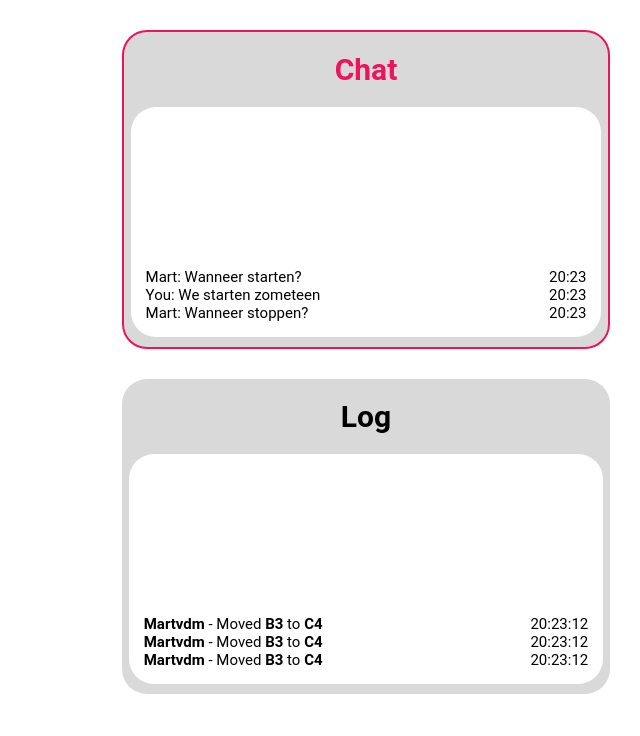
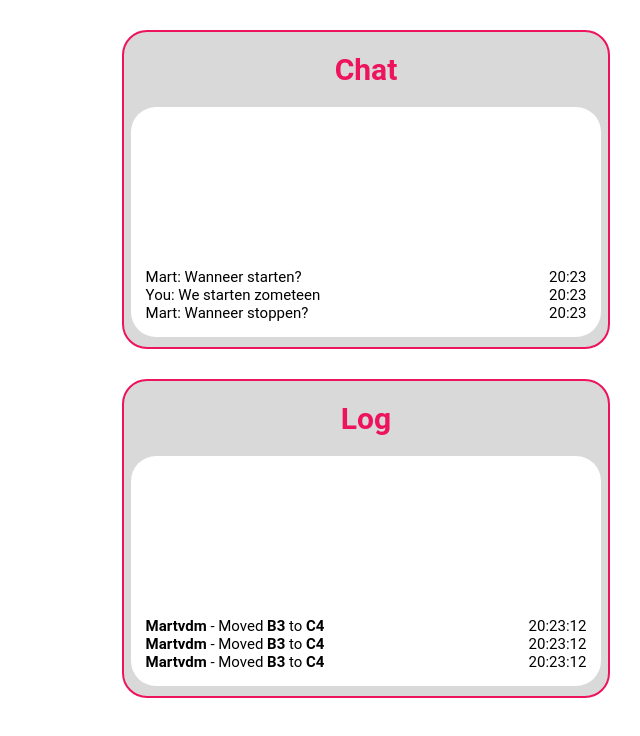
Before and after one commit to DanericNetwork/Dam-It-Front-end, a Vue app: page /game in a window 1280 px wide. Shown: the top 736 px of the page, without its empty margins (640-1280 px from the left). Built offline with nearby package versions, Linux system fonts and the light colour scheme.

Commit message:
feat: border around log

```diff
--- a/src/components/Logs.vue
+++ b/src/components/Logs.vue
@@ -34,13 +34,14 @@ export default {
     border-radius: 25px;
     padding: 10px;
     margin-top: 30px;
+    border: 2px solid #ed135d;
 }
 
 .log-title {
     font-family: 'Roboto', sans-serif;
     font-size: 30px;
     font-weight: bold;
-    color: #000000;
+    color: #ed135d;
     margin: 10px 0 20px 0;
     padding: 0;
 }
```
